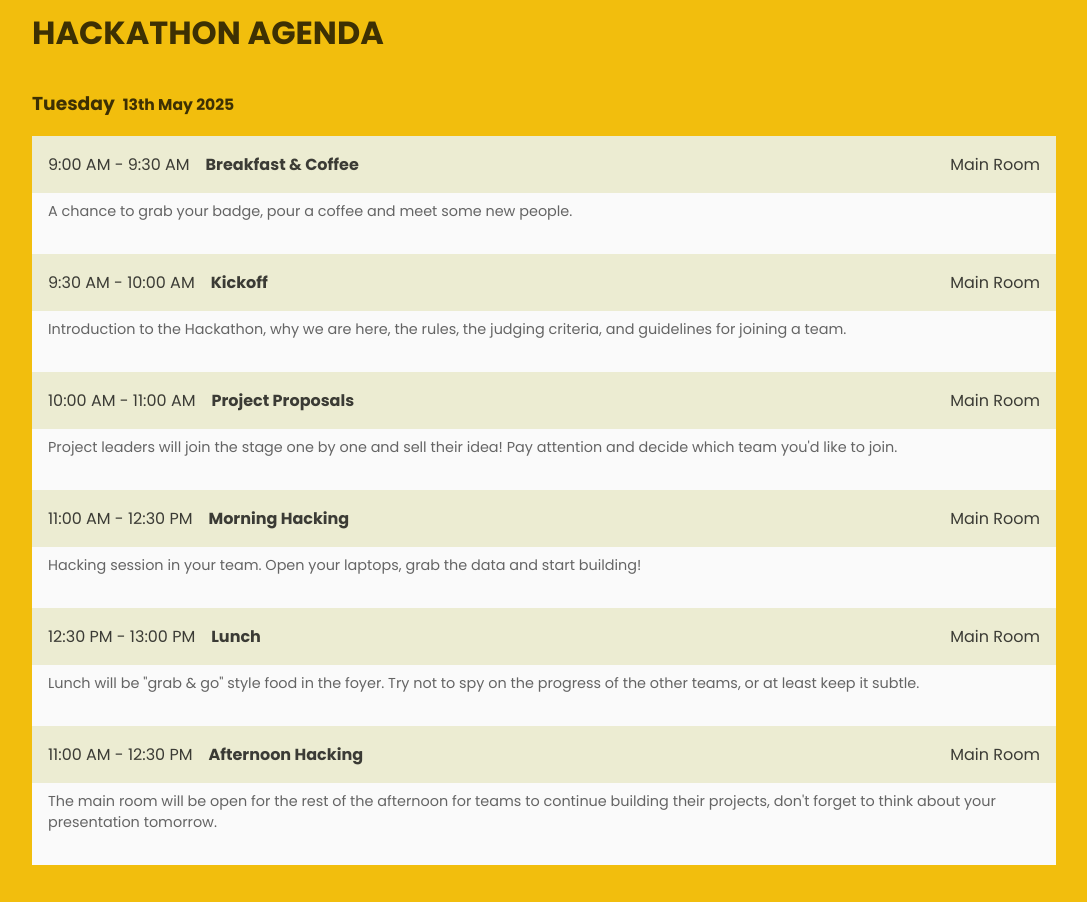
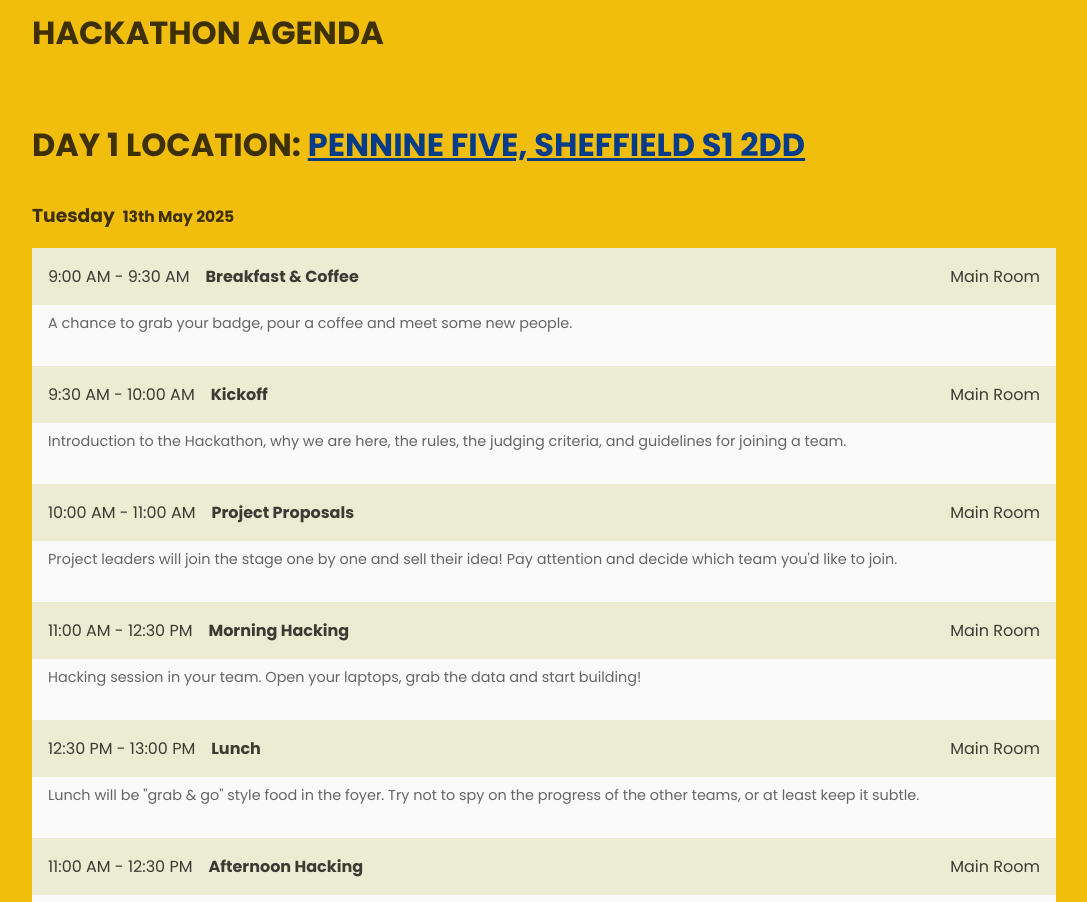
Before and after one commit to sheffield-dot-ai/sheffield-dot-ai.github.io, a Next.js app: page /hackathon in a window 1280 px wide. Shown: the part 2140-3042 px from the top of the page, without its empty margins (96-1183 px from the left). Built offline with nearby package versions, Linux system fonts and the light colour scheme; a web font is replaced by a local one.

Commit message:
Added location to hackathon page

```diff
--- a/app/hackathon/page.tsx
+++ b/app/hackathon/page.tsx
@@ -115,6 +115,7 @@ export default function IndexPage() {
     </section>
     <section className={[styles.container, styles.agenda].join(' ')}>
       <h2 className={styles.sectionTitle}>Hackathon Agenda</h2>
+      <h3 className={styles.sectionTitle}>Day 1 Location: <a href="https://maps.app.goo.gl/122YWaXvAwgTE8DJ6">Pennine Five, Sheffield S1 2DD</a></h3>
       <Agenda>
         <AgendaDay dayString="Tuesday" dateString="13th May 2025">
           <AgendaTimeSlot title="Breakfast & Coffee" location="Main Room" timeString="9:00 AM - 9:30 AM">
```
